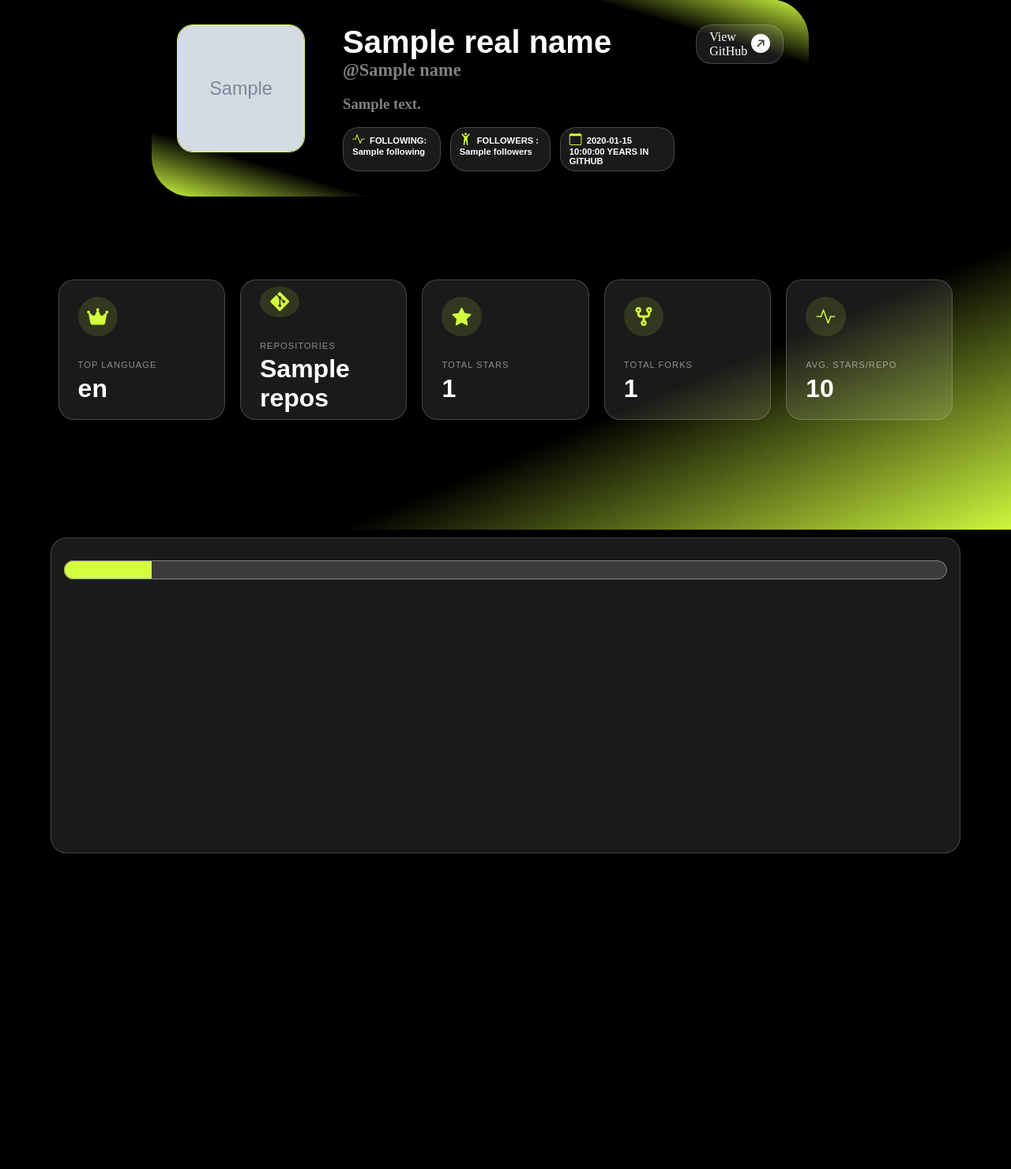
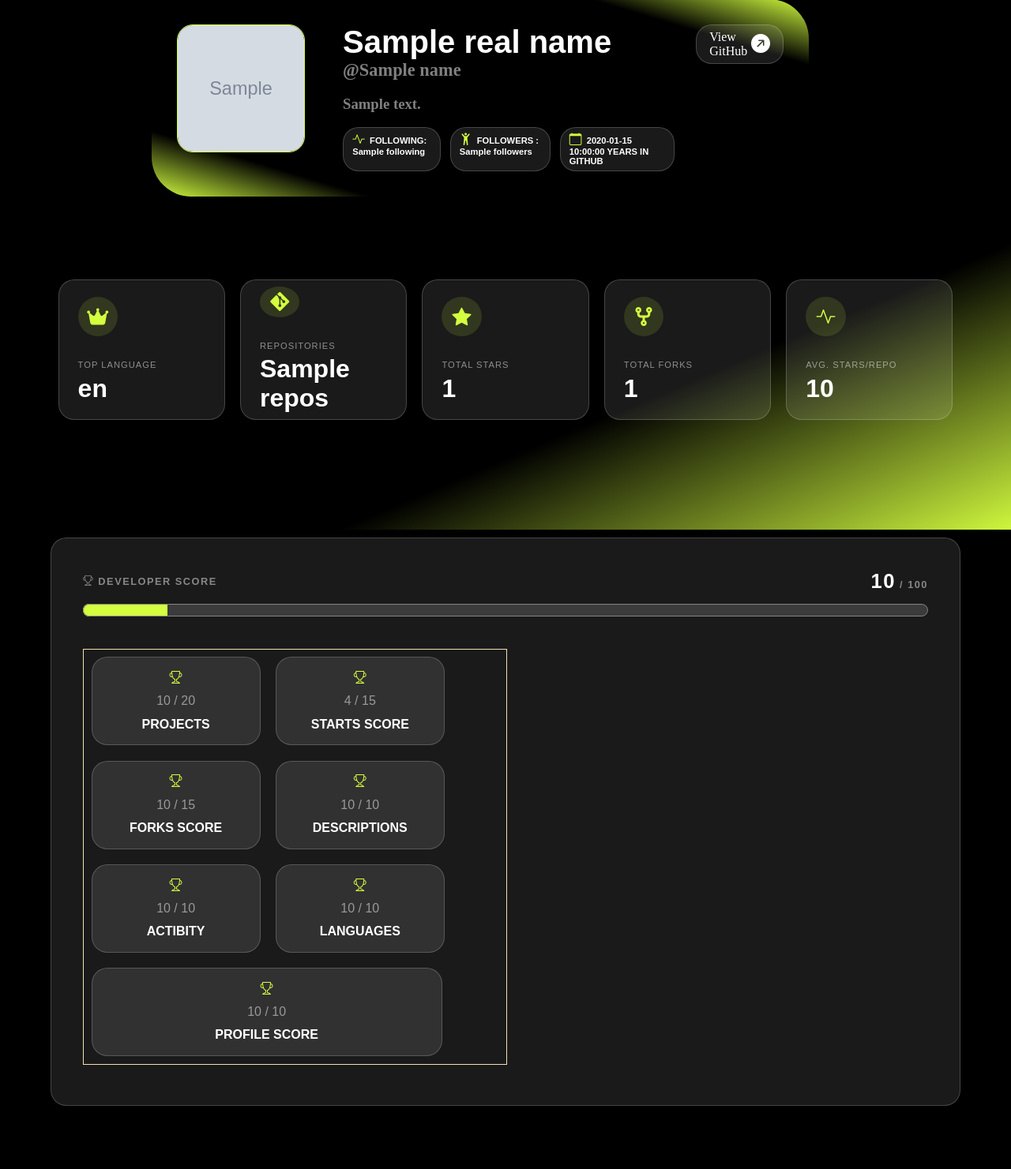
Before and after one commit to Jo-Osama38/GitHub-Analyser, a Flask app: template templates/analyze.html in a window 1280 px wide. Shown: the part 129-1610 px from the top of the page at 79% size. Before the commit the page ends 1210 px from the top, so only its background shows below. Run offline with Flask 3, Linux system fonts and the light colour scheme; the template is opened without the code that fills it: most values are stand-ins (such as "Sample title", 1, 10 or a date in 2020); grey boxes marked "Sample" are stand-in pictures.

Commit message:
i've added a lot of new things I've modified the developer score display and added an analysis of that score so the user knows the reason for their score

```diff
--- a/static/analyses.css
+++ b/static/analyses.css
@@ -180,9 +180,9 @@ img{
 
 .developer_score{
     width: 90%;
-    height: 25em;
+    height: 45em;
     border-radius: 20px;
-    padding: 1em;
+    padding: 2.5em;
     margin:  5em 5%;
     box-sizing: border-box;
     background-color: rgba(255, 255, 255, 0.10);
@@ -192,6 +192,61 @@ img{
 
 progress{
     width: 100%;
-    height: 3em;
+    height: 2em;
     accent-color: #d4ff3f;
 }
+.score{
+    display: flex;
+    flex-direction: row;
+    justify-content: space-between;
+    font-family: Arial, Helvetica, sans-serif;
+    letter-spacing: 1.5px;
+    margin-bottom: 0.5em;
+    font-weight: 800;
+    color: #ffffff7a;
+    text-align: center;
+    align-items: center;
+    font-size: 0.8em;
+
+}
+.score span{
+    font-size: 2em;
+    color: white;
+}
+
+.score_cards{
+    display: flex;
+    flex-wrap: wrap;
+    flex-direction: row;
+    width: 50%;
+    margin-top: 2em;
+    border: 1px solid wheat;
+}
+.score_cards .card {
+    display: flex;
+    justify-content: center;
+    align-items: center;
+    flex-direction: column;
+    padding: 0 0.5em;
+    margin: 0.6em;
+    border: 1px solid rgba(255, 255, 255, 0.192);
+    background-color: rgba(255, 255, 255, 0.10);
+    width: 40%;
+    height: 7em;
+    border-radius: 20px;
+    font-family: Arial, Helvetica, sans-serif;
+    box-sizing: border-box;
+}
+.score_cards .card i{
+    color: #d4ff3f;
+}
+.score_cards .card p{
+    opacity: 0.5;
+    margin:  0.7em 0;
+}
+.score_cards .card h4{
+    font-size: 1em;
+}
+#card_profile{
+    width: 83%;
+}
--- a/templates/analyze.html
+++ b/templates/analyze.html
@@ -82,7 +82,49 @@
         </div>
 
         <div class="developer_score">
+            <div class="score">
+                <p><i class="bi bi-trophy"></i> DEVELOPER SCORE</p>
+                <p><span>{{developer_score}}</span> / 100</p>
+            </div>
             <progress value="{{developer_score}}" max="100" ></progress>
+            <div class="score_cards">
+                <div class="card">
+                    <i class="bi bi-trophy"></i>
+                    <p><span>{{score_repos}}</span> / 20</p>
+                    <h4>PROJECTS</h4>
+                </div>
+                <div class="card">
+                    <i class="bi bi-trophy"></i>
+                    <p><span>{{score_stars}}</span> / 15</p>
+                    <h4>STARTS SCORE</h4>
+                </div>
+                <div class="card">
+                    <i class="bi bi-trophy"></i>
+                    <p><span>{{score_forks}}</span> / 15</p>
+                    <h4>FORKS SCORE</h4>
+                </div>
+                <div class="card">
+                    <i class="bi bi-trophy"></i>
+                    <p><span>{{score_documentation}}</span> / 10</p>
+                    <h4>DESCRIPTIONS</h4>
+                </div>
+                <div class="card">
+                    <i class="bi bi-trophy"></i>
+                    <p><span>{{score_activity}}</span> / 10</p>
+                    <h4>ACTIBITY</h4>
+                </div>
+                <div class="card">
+                    <i class="bi bi-trophy"></i>
+                    <p><span>{{score_lang}}</span> / 10</p>
+                    <h4>LANGUAGES</h4>
+                </div>
+                <div class="card" id="card_profile">
+                    <i class="bi bi-trophy"></i>
+                    <p><span>{{score_profile}}</span> / 10</p>
+                    <h4>PROFILE SCORE</h4>
+                </div>
+
+            </div>
 
 
         </div>
```
